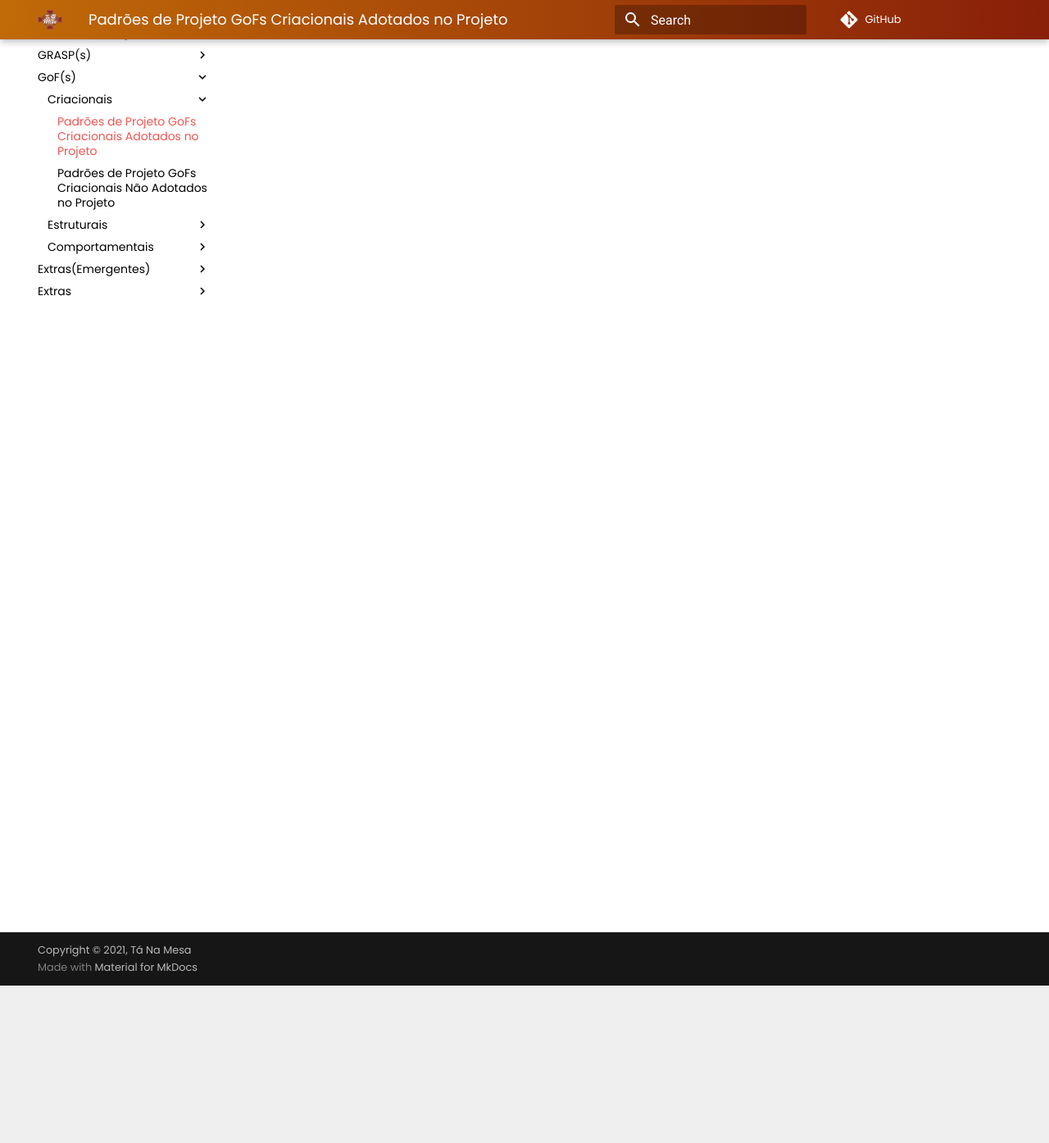
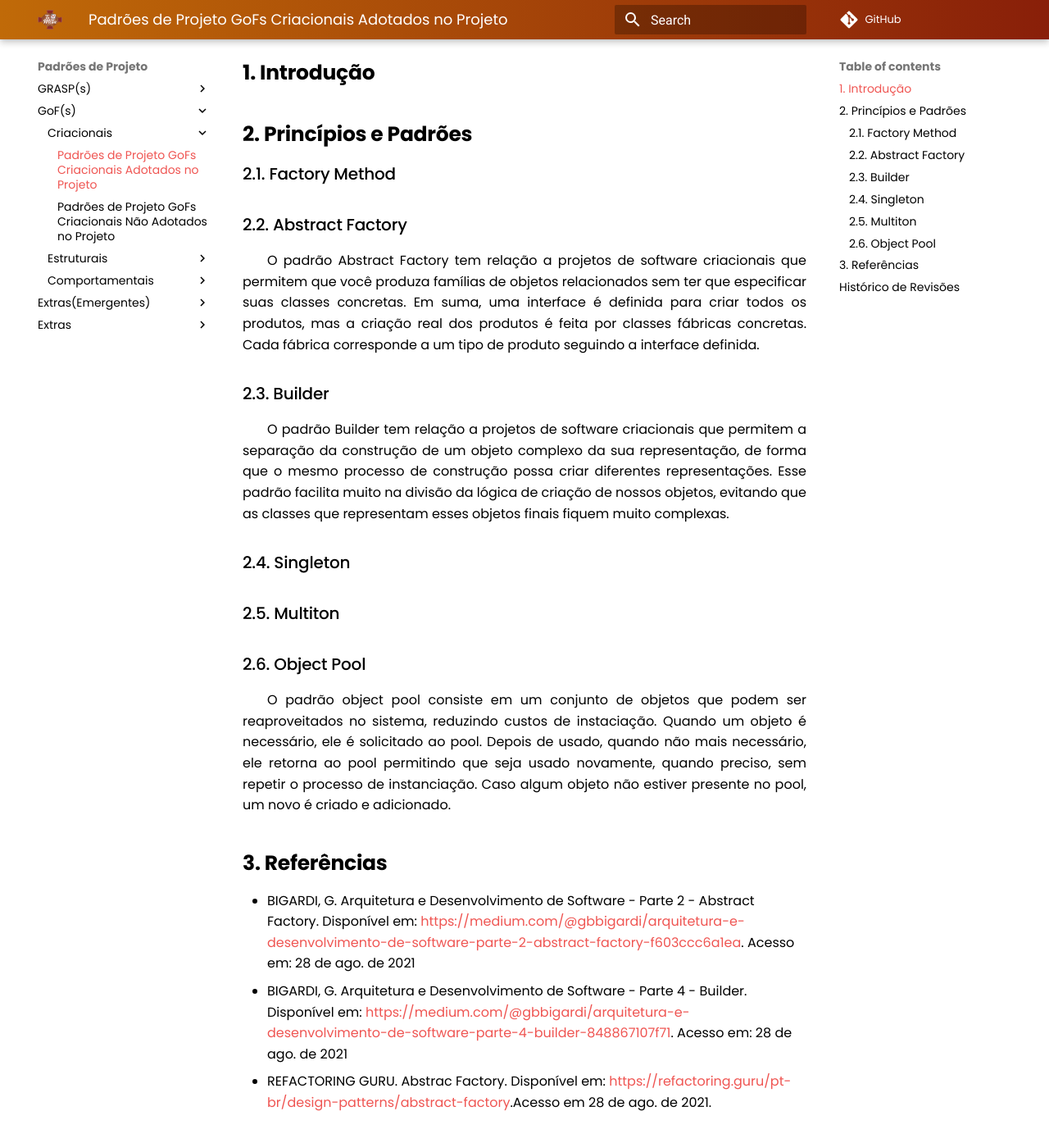
Before and after one commit to UnBArqDsw2021-1/2021.1_G02_TaNaMesa_docs, an MkDocs documentation site: the page built from docs/3-Padroes-de-Projeto/GoFs/Criacionais/Padroes-Adotados-no-Projeto.md, in a window 1280 px wide and 1400 px high, scrolled down 198 px. Shown: the top 1394 px of the window at 82% size. Built offline with MkDocs 1.6.1 and Material for MkDocs 9.7.7, drawn with Linux system fonts in a browser that asks for light colours; comment, search, counter and statistics services are not loaded; some of the changed text lies outside the part shown.

Commit message:
(#101)Adicionando padroes GOFs criacionais

```diff
--- a/docs/3-Padroes-de-Projeto/GoFs/Criacionais/Padroes-Adotados-no-Projeto.md
+++ b/docs/3-Padroes-de-Projeto/GoFs/Criacionais/Padroes-Adotados-no-Projeto.md
@@ -1 +1,41 @@
 # Padrões de Projeto GoFs Criacionais Adotados no Projeto
+
+##1. Introdução
+
+##2. Princípios e Padrões
+###2.1. Factory Method
+
+###2.2. Abstract Factory
+O padrão Abstract Factory tem relação a projetos de software criacionais que permitem que
+você produza famílias de objetos relacionados sem ter que especificar suas classes concretas.
+Em suma, uma interface é definida para criar todos os produtos, mas a criação real dos produtos
+é feita por classes fábricas concretas. Cada fábrica corresponde a um tipo de produto seguindo
+a interface definida.
+
+###2.3. Builder
+O padrão Builder tem relação a projetos de software criacionais que permitem a separação da
+construção de um objeto complexo da sua representação, de forma que o mesmo processo de
+construção possa criar diferentes representações. Esse padrão facilita muito na divisão da
+lógica de criação de nossos objetos, evitando que as classes que representam esses objetos
+finais fiquem muito complexas.
+
+###2.4. Singleton
+
+###2.5. Multiton
+
+###2.6. Object Pool
+O padrão object pool consiste em um conjunto de objetos que podem ser reaproveitados no sistema,
+reduzindo custos de instaciação. Quando um objeto é necessário, ele é solicitado ao pool. Depois
+de usado, quando não mais necessário, ele retorna ao pool permitindo que seja usado novamente,
+quando preciso, sem repetir o processo de instanciação. Caso algum objeto não estiver presente
+no pool, um novo é criado e adicionado.
+
+##3. Referências
+- BIGARDI, G. Arquitetura e Desenvolvimento de Software - Parte 2 - Abstract Factory. Disponível em: <https://medium.com/@gbbigardi/arquitetura-e-desenvolvimento-de-software-parte-2-abstract-factory-f603ccc6a1ea>. Acesso em: 28 de ago. de 2021
+- BIGARDI, G. Arquitetura e Desenvolvimento de Software - Parte 4 - Builder. Disponível em: <https://medium.com/@gbbigardi/arquitetura-e-desenvolvimento-de-software-parte-4-builder-848867107f71>. Acesso em: 28 de ago. de 2021
+- REFACTORING GURU. Abstrac Factory. Disponível em: <https://refactoring.guru/pt-br/design-patterns/abstract-factory>.Acesso em 28 de ago. de 2021.
+
+## Histórico de Revisões
+|    Data    | Versão | Descrição       | Autor(es)     |
+| :--------- | :----- | :-------------- | :------------ |
+| 29/08/2021 | 0.1    | Criação do documento e desenvolvimento dos tópicos builder, objet pool e abstract factory        | [Eduarda Servidio](https://github.com/ServideoEC)           |
```
